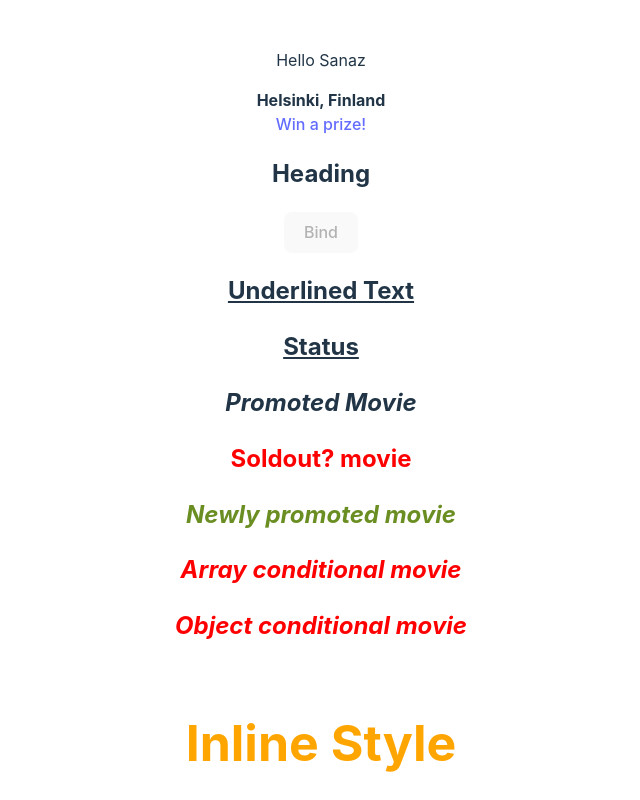
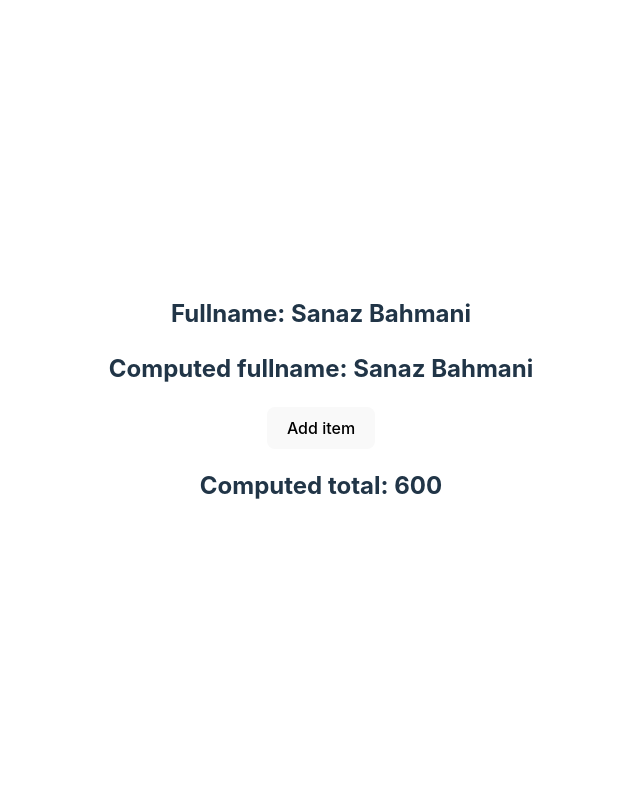
Before and after one commit to SanazBHMN/vue-3, a Vue app: page / in a window 1280 px wide. Shown: the top 800 px of the page, without its empty margins (319-959 px from the left). Built offline with nearby package versions, Linux system fonts and the light colour scheme.

Commit message:
computed properties

```diff
--- a/src/App.vue
+++ b/src/App.vue
@@ -1,95 +1,62 @@
+<template>
+  <h2>Fullname: {{ firstName }} {{ lastName }}</h2>
+  <h2>Computed fullname: {{ fullName }}</h2>
+
+  <!-- <h2>
+    Total: {{ items.reduce((total, curr) => (total = total + curr.price), 0) }}
+  </h2> -->
+  <button
+    @click="
+      items.push({
+        id: 4,
+        title: 'Keyboard',
+        price: 50,
+      })
+    "
+  >
+    Add item
+  </button>
+  <h2>Computed total: {{ total }}</h2>
+</template>
+
 <script>
 export default {
   name: "App",
   data() {
     return {
-      greet: "Hello",
-      name: "Sanaz",
-      location: "<b>Helsinki, Finland</b>",
-      hack: `<a href='#' onclick='alert("You have been hacked!")'>Win a prize!</a>`,
-      headingId: "heading",
-      isDisabled: true,
-      status: "danger",
-      isPromoted: true,
-      isSoldout: true,
-      highlightColor: "orange",
-      headerSize: 50,
-      headerStyleObject: {
-        color: "orange",
-        fontSize: "50px",
-        padding: "20px",
-      },
-      baseStyleObject: {
-        fontSize: "50px",
-        padding: "10px",
-      },
-      successStyleObject: {
-        color: "green",
-        backgroundColor: "lightgreen",
-        border: "1px solid green",
-      },
-      dangerStyleObject: {
-        color: "darkred",
-        backgroundColor: "red",
-        border: "1px solid darkred",
-      },
+      firstName: "Sanaz",
+      lastName: "Bahmani",
+      items: [
+        {
+          id: 1,
+          title: "TV",
+          price: 100,
+        },
+        {
+          id: 2,
+          title: "Phone",
+          price: 200,
+        },
+        {
+          id: 3,
+          title: "Laptop",
+          price: 300,
+        },
+      ],
     };
+  },
+  computed: {
+    fullName() {
+      return `${this.firstName} ${this.lastName}`;
+    },
+    total() {
+      return this.items.reduce(
+        (total, curr) => (total = total + curr.price),
+        0
+      );
+    },
   },
 };
 </script>
 
-<template>
-  <p>{{ greet }} {{ name }}</p>
-  <div v-html="location"></div>
-  <div v-html="hack"></div>
-  <h2 :id="headingId">Heading</h2>
-  <button :disabled="isDisabled">Bind</button>
-  <h2 class="underline">Underlined Text</h2>
-  <h2 class="underline" :class="status">Status</h2>
-  <h2 :class="isPromoted && 'promoted'">Promoted Movie</h2>
-  <h2 :class="isSoldout ? 'sold-out' : 'new'">Soldout? movie</h2>
-  <h2 :class="['new', 'promoted']">Newly promoted movie</h2>
-  <h2 :class="[isPromoted && 'promoted', isSoldout ? 'sold-out' : 'new']">
-    Array conditional movie
-  </h2>
-  <h2
-    :class="{
-      promoted: isPromoted,
-      new: !isSoldout,
-      'sold-out': isSoldout,
-    }"
-  >
-    Object conditional movie
-  </h2>
-  <h2
-    :style="{
-      color: highlightColor,
-      fontSize: headerSize + 'px',
-      padding: '20px',
-    }"
-  >
-    Inline Style
-  </h2>
-  <h2 :style="headerStyleObject">Object style</h2>
-  <div :style="[baseStyleObject, successStyleObject]">Success Style</div>
-  <div :style="[baseStyleObject, successStyleObject, dangerStyleObject]">
-    Danger Style
-  </div>
-</template>
-
-<style scoped>
-.underline {
-  text-decoration: underline;
-}
-.promoted {
-  font-style: italic;
-}
-
-.new {
-  color: olivedrab;
-}
-
-.sold-out {
-  color: red;
-}
-</style>
+<style scoped></style>
```
